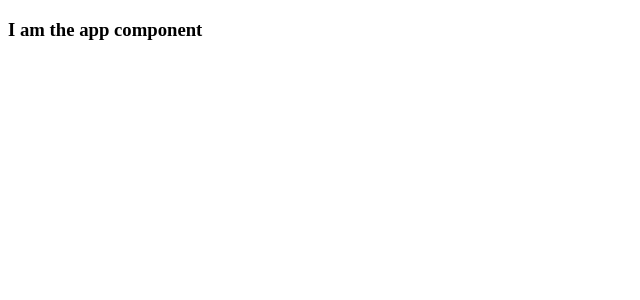
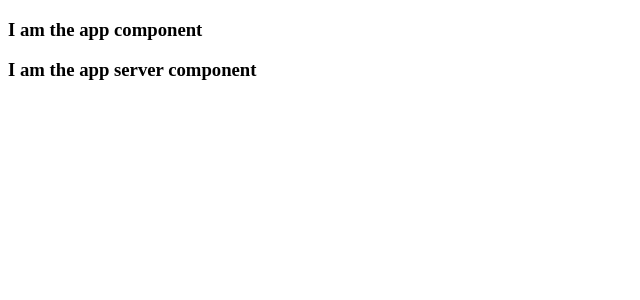
Before and after one commit to Terence1991/first-angular-project-, an Angular app: page / in a window 1280 px wide. Shown: the top 300 px of the page, without its empty margins (0-640 px from the left). Built offline with nearby package versions, Linux system fonts and the light colour scheme.

Commit message:
bug fixed

```diff
--- a/src/app/app.component.html
+++ b/src/app/app.component.html
@@ -1 +1,3 @@
 <h3>I am the app component</h3>
+
+<app-server></app-server>
--- a/src/app/app.module.ts
+++ b/src/app/app.module.ts
@@ -3,10 +3,13 @@
 
 
 import { AppComponent } from './app.component';
+import { ServerComponent } from './server/server.component';
 
 @NgModule({
   declarations: [
-    AppComponent
+    AppComponent,
+    ServerComponent
+
   ],
   imports: [
     BrowserModule
--- a/src/app/server/server.component.ts
+++ b/src/app/server/server.component.ts
@@ -3,7 +3,7 @@
 
 @Component({
   selector: 'app-server',
-  templateUrl: './server/component.html'
+  templateUrl: './server.component.html'
 })
 
 export class ServerComponent {
```
Also changed, not shown: src/app/server/server.component.html (line endings or trailing spaces).
